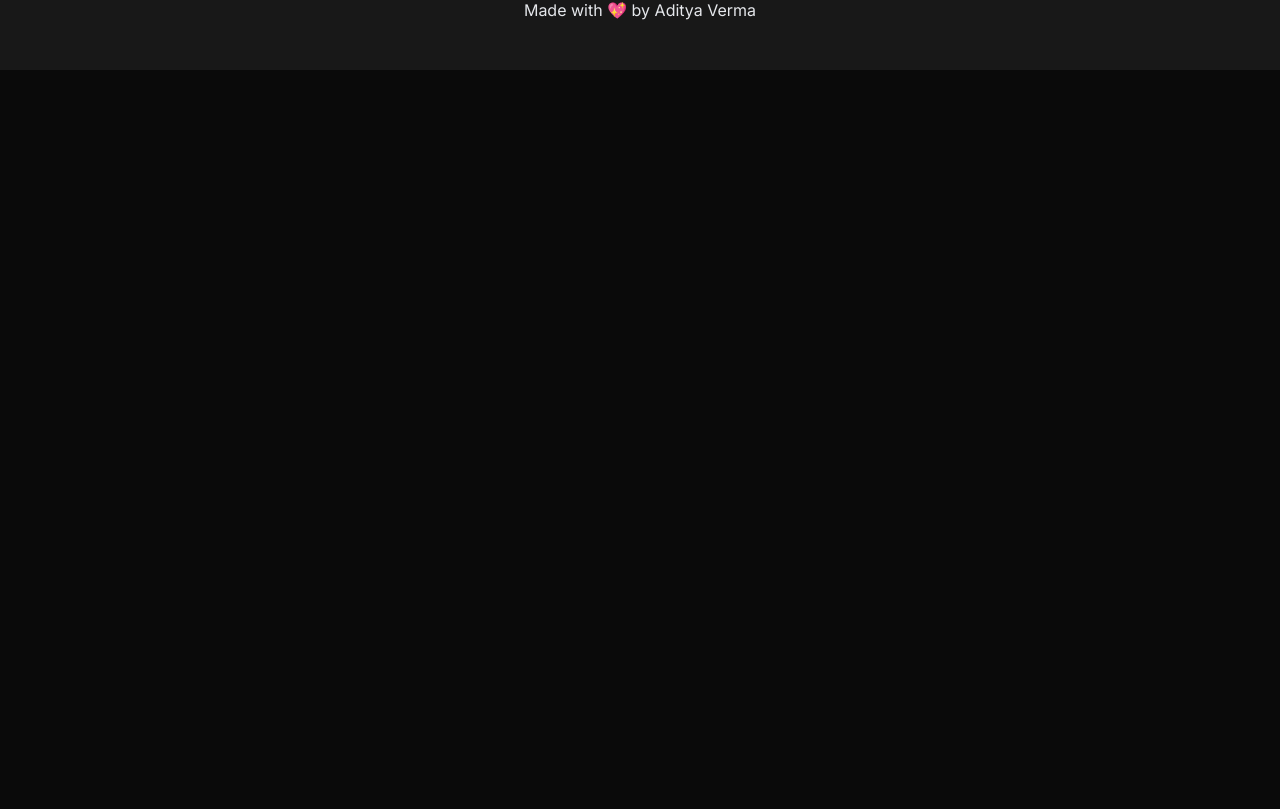
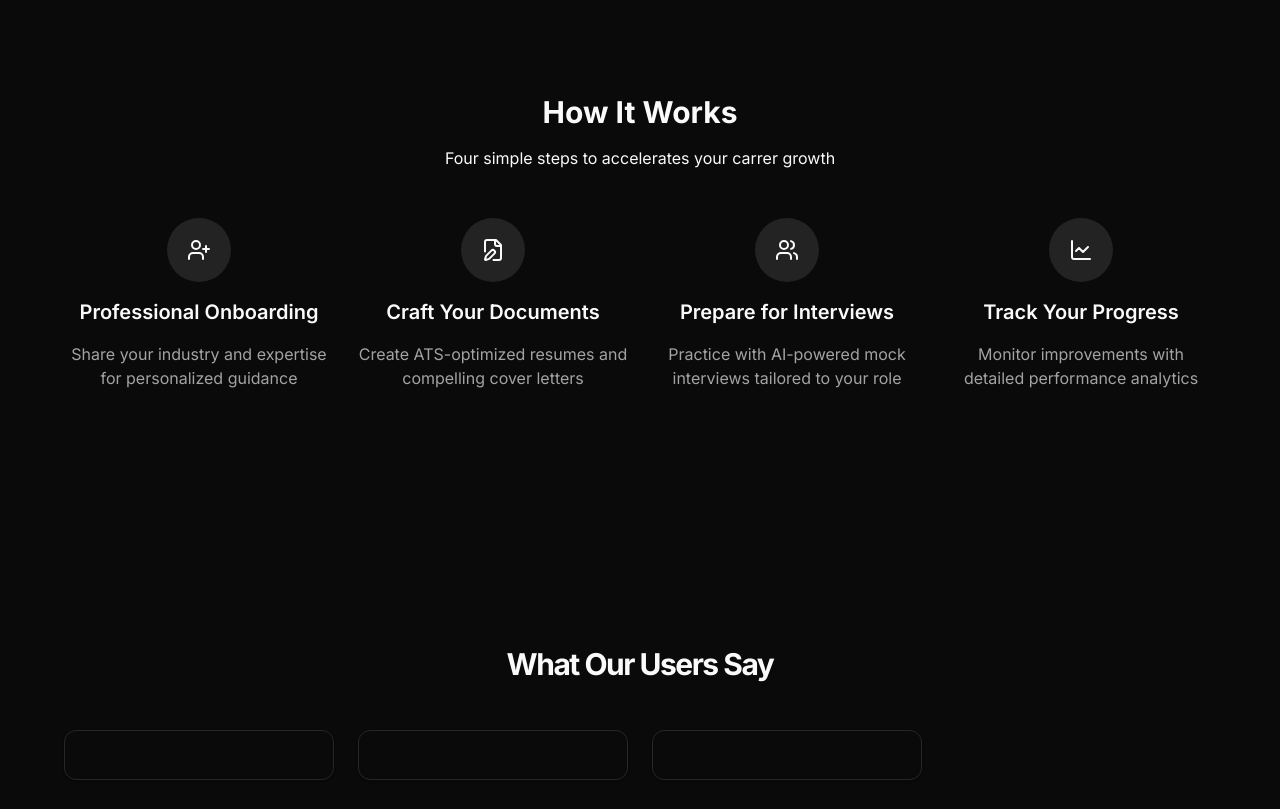
Before and after one commit to vermaadigit/ClusterAI, a Next.js app: page / in a window 1280 px wide. Shown: the part 2191-3000 px from the top of the page. Before the commit the page ends 2261 px from the top, so only its background shows below. Built offline with nearby package versions, Linux system fonts and the light colour scheme; no server answers.

Commit message:
Working User Profile Added

```diff
--- a/app/page.jsx
+++ b/app/page.jsx
@@ -11,6 +11,9 @@
   CardHeader,
   CardTitle,
 } from "@/components/ui/card"
+
+import { howItWorks } from "@/data/howItWorks";
+import { testimonial } from "@/data/testimonial";
 
 
 export default function Home() {
@@ -67,5 +70,55 @@
       </div>
     </section>
 
+    <section className="w-full py-12 md:py-24 lg:py-32 bg-background">
+      <div className="container mx-auto px-4 md:px-6">
+      <div className="text-center max-w-3xl mx-auto mb-12">
+        <h2 className="text-3xl font-bold mb-4"> How It Works</h2>
+        <p>
+          Four simple steps to accelerates your carrer growth
+        </p>
+      </div>
+        <div className="grid grid-cols-1 md:grid-cols-2 lg:grid-cols-4 gap-6 max-w-6xl mx-auto">
+          {howItWorks.map((item, index) => {
+            return (
+              <div
+              key={index}
+              className="flex flex-col items-center text-center space-y-4"
+              >
+                <div className="w-16 h-16 rounded-full bg-primary/10 flex items-center justify-center">
+                {item.icon}
+                </div>
+                <h3 className="font-semibold text-xl">{item.title}</h3>
+                <p className="text-muted-foreground">{item.description}</p>
+              </div>
+            );
+          })}
+        </div>
+      </div>
+    </section>
+
+    <section className="w-full py-12 md:py-24 lg:py-32 bg-background">
+      <div className="container mx-auto px-4 md:px-6">
+        <h2 className="text-3xl font-bold tracking-tighter text-center mb-12"> What Our Users Say</h2>
+        <div className="grid grid-cols-1 md:grid-cols-2 lg:grid-cols-4 gap-6 max-w-6xl mx-auto">
+          {testimonial.map((testimonial, index) => {
+            return (
+              <Card
+              key={index}
+              className = "bg-background"
+              >
+                <CardContent className="pt-6">
+                  <div>
+                    <div></div>
+                    <blockquote></blockquote>
+                  </div>
+                </CardContent>
+              </Card>
+            );
+          })}
+        </div>
+      </div>
+    </section>
+
   </div>
 }
```
